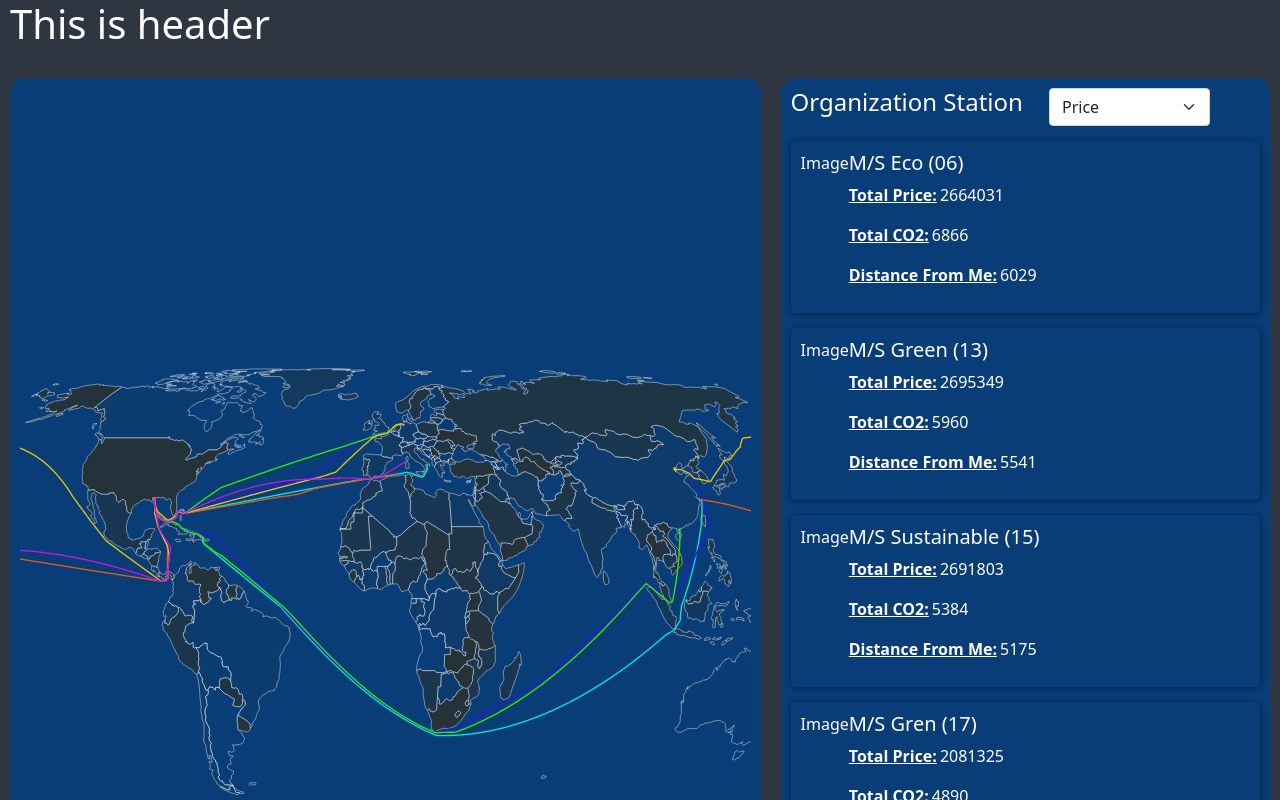
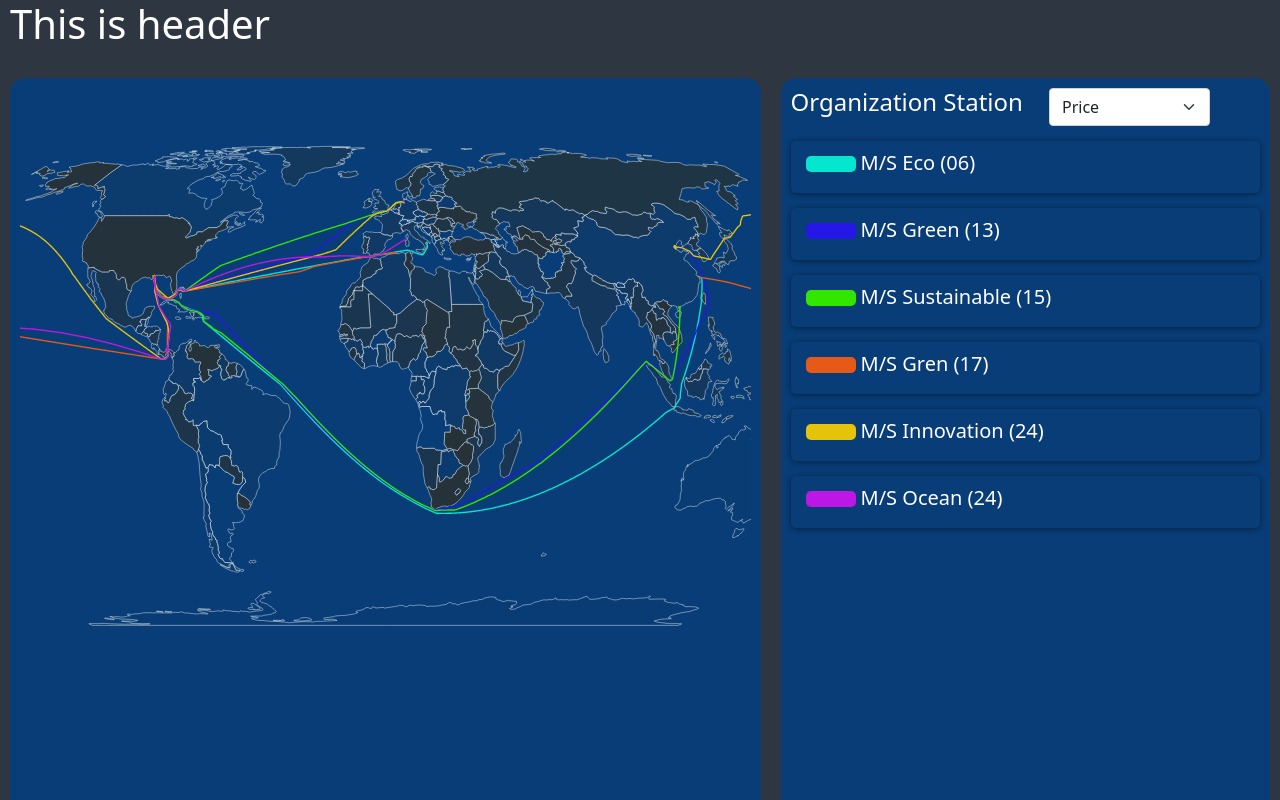
Before and after one commit to haved/Veracity7, a React (Create React App) app: page / in a window 1280 px wide. Shown: the top 800 px of the page. Built offline with nearby package versions, Linux system fonts and the light colour scheme.

Commit message:
add boat colors

```diff
--- a/src/Components/ShipComponent.tsx
+++ b/src/Components/ShipComponent.tsx
@@ -7,25 +7,29 @@ import "../App";
 
 const ShipComponent = (props: { boat: Boat }) => {
   const { boat } = props;
+  const [open, setOpen] = React.useState<Boolean>(false);
+
+  const handleClick = () => {
+    setOpen(!open);
+  }
 
   return (
-    <div className="ship-container">
-      <div>
-        <p>Image</p>
+    <div className="ship-container" onClick={handleClick}>
+      <div className="image" style={{backgroundColor: boat.color}}>
       </div>
       <div className="ship-info">
         <div className="vessel-name">
           <h5>{boat.vesselName}</h5>
         </div>
-        <div className="information">
+        <div className={`information ${(open) ? "active" : "disable"}`}>
           <p className="info-text">Total Price: </p>
           {Math.round(boat.price)}
         </div>
-        <div className="information">
+        <div className={`information ${(open) ? "active" : "disable"}`}>
           <p className="info-text">Total CO2: </p>
           {Math.round(boat.ladenTrip.totalCO2 + boat.ballastTrip.totalCO2)}
         </div>
-        <div className="information">
+        <div className={`information ${(open) ? "active" : "disable"}`}>
           <p className="info-text">Distance From Me: </p>
           {Math.round(boat.ballastTrip.totalDistance)}
         </div>
--- a/src/Style/App.css
+++ b/src/Style/App.css
@@ -75,3 +75,25 @@ svg {
   width: 100%;
   height: 100%;
 }
+
+.active {
+  display: block;
+  transition: 0.2s ease-in-out;
+}
+
+.disable {
+  display: none;
+}
+
+.ship-container:hover {
+  cursor: pointer;
+}
+
+.image {
+  width: 50px;
+  height: 1em;
+  display: block;
+  margin: 5px;
+  border-radius: 5px;
+  padding: 0;
+}
```
